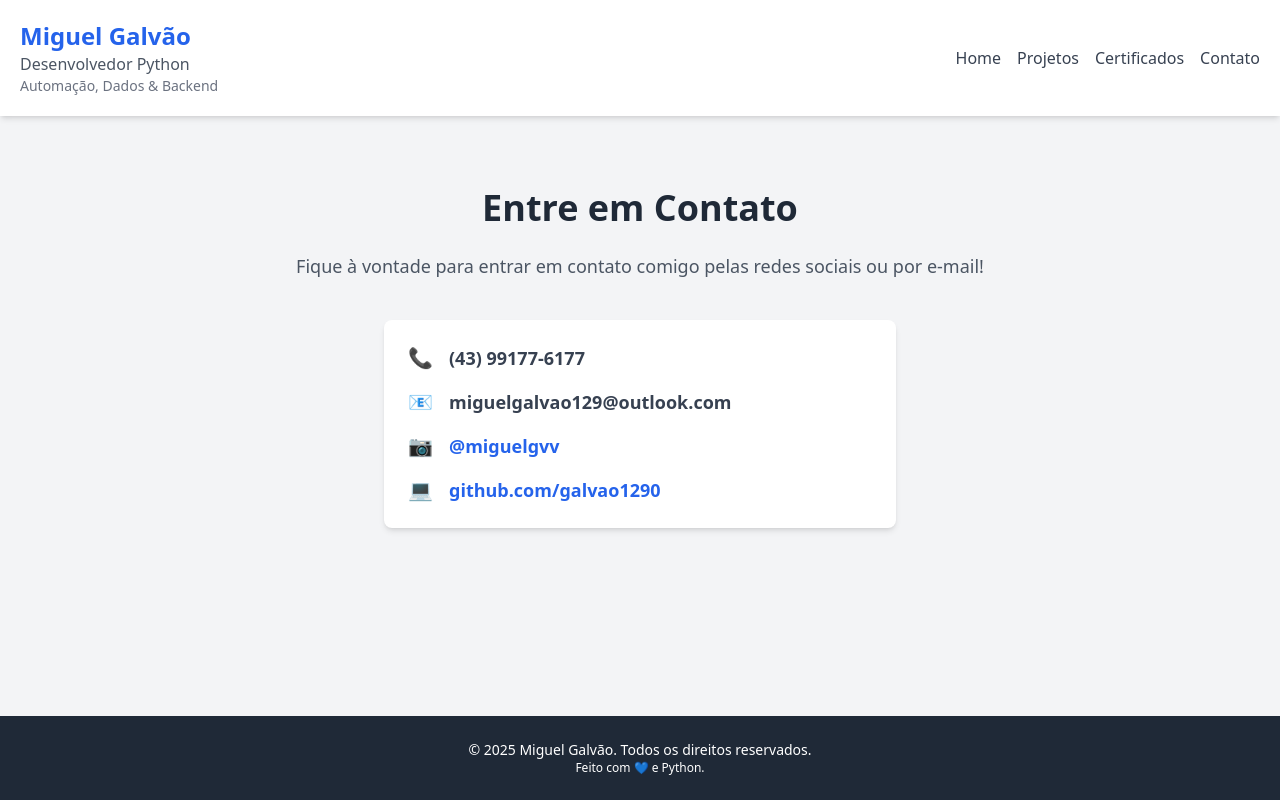
After one commit to galvao1290/portfolio, a FastAPI app: template templates/contato.html in a window 1280 px wide. The commit adds this page. Run offline with FastAPI, Linux system fonts and the light colour scheme; the template is opened without the code that fills it, so the values that code supplies are empty; some libraries are stand-ins or nearby versions.

Commit message:
atualizações do meu portfolio

```diff
--- a/app.py
+++ b/app.py
@@ -14,3 +14,11 @@ def home(request: Request):
 @app.get("/projetos", response_class=HTMLResponse)
 def projetos(request: Request):
     return templates.TemplateResponse("projetos.html", {"request": request})
+
+@app.get('/contatos', response_class=HTMLResponse)
+def sobre(request:Request):
+    return templates.TemplateResponse('contato.html', {"request":request})
+
+@app.get('/certificados', response_class=HTMLResponse)
+def certificados(request:Request):
+    return templates.TemplateResponse('certificados.html', {'request':request})
--- a/templates/base.html
+++ b/templates/base.html
@@ -20,8 +20,8 @@
 
             <nav class="nav-menu flex space-x-4">
                 <a href="/" class="text-gray-700 hover:text-blue-600">Home</a>
-                <a href="/sobre" class="text-gray-700 hover:text-blue-600">Sobre</a>
                 <a href="/projetos" class="text-gray-700 hover:text-blue-600">Projetos</a>
+                <a href="/certificados" class="text-gray-700 hover:text-blue-600">Certificados</a>
                 <a href="/contatos" class="text-gray-700 hover:text-blue-600">Contato</a>
             </nav>
         </div>
--- /dev/null
+++ b/templates/contato.html
@@ -0,0 +1,29 @@
+{% extends "base.html" %}
+
+{% block title %}Contato - Meu Portfólio{% endblock %}
+
+{% block content %}
+<div class="container mx-auto py-12 text-center">
+    <h1 class="text-4xl font-bold text-gray-800 mb-6">Entre em Contato</h1>
+    <p class="text-gray-600 text-lg mb-10">Fique à vontade para entrar em contato comigo pelas redes sociais ou por e-mail!</p>
+
+    <div class="max-w-lg mx-auto bg-white shadow-md rounded-lg p-6 text-left">
+        <div class="flex items-center space-x-4 mb-4">
+            <span class="text-blue-600 text-xl">📞</span>
+            <p class="text-gray-700 text-lg font-semibold">(43) 99177-6177</p>
+        </div>
+        <div class="flex items-center space-x-4 mb-4">
+            <span class="text-blue-600 text-xl">📧</span>
+            <p class="text-gray-700 text-lg font-semibold">miguelgalvao129@outlook.com</p>
+        </div>
+        <div class="flex items-center space-x-4 mb-4">
+            <span class="text-blue-600 text-xl">📷</span>
+            <a href="https://instagram.com/miguelglvv" target="_blank" class="text-blue-600 hover:underline text-lg font-semibold">@miguelgvv</a>
+        </div>
+        <div class="flex items-center space-x-4">
+            <span class="text-blue-600 text-xl">💻</span>
+            <a href="https://github.com/galvao1290" target="_blank" class="text-blue-600 hover:underline text-lg font-semibold">github.com/galvao1290</a>
+        </div>
+    </div>
+</div>
+{% endblock %}
--- a/templates/projetos.html
+++ b/templates/projetos.html
@@ -10,10 +10,11 @@
     <div class="grid grid-cols-1 md:grid-cols-2 lg:grid-cols-3 gap-8">
         <!-- Exemplo de um cartão de projeto -->
         <div class="bg-white shadow-md rounded-lg p-6">
-            <h2 class="text-xl font-semibold text-gray-800">Nome do Projeto</h2>
+            <h2 class="text-xl font-semibold text-gray-800">Web Scraping</h2>
             <p class="text-gray-600 mt-2">Pequena descrição do projeto.</p>
             <a href="#" class="inline-block mt-4 px-4 py-2 bg-blue-600 text-white font-semibold rounded-lg hover:bg-blue-700 transition">Ver mais</a>
         </div>
+
     </div>
 
 
```
Also changed, not shown: templates/certificados.html (added, +21 -0 lines).
